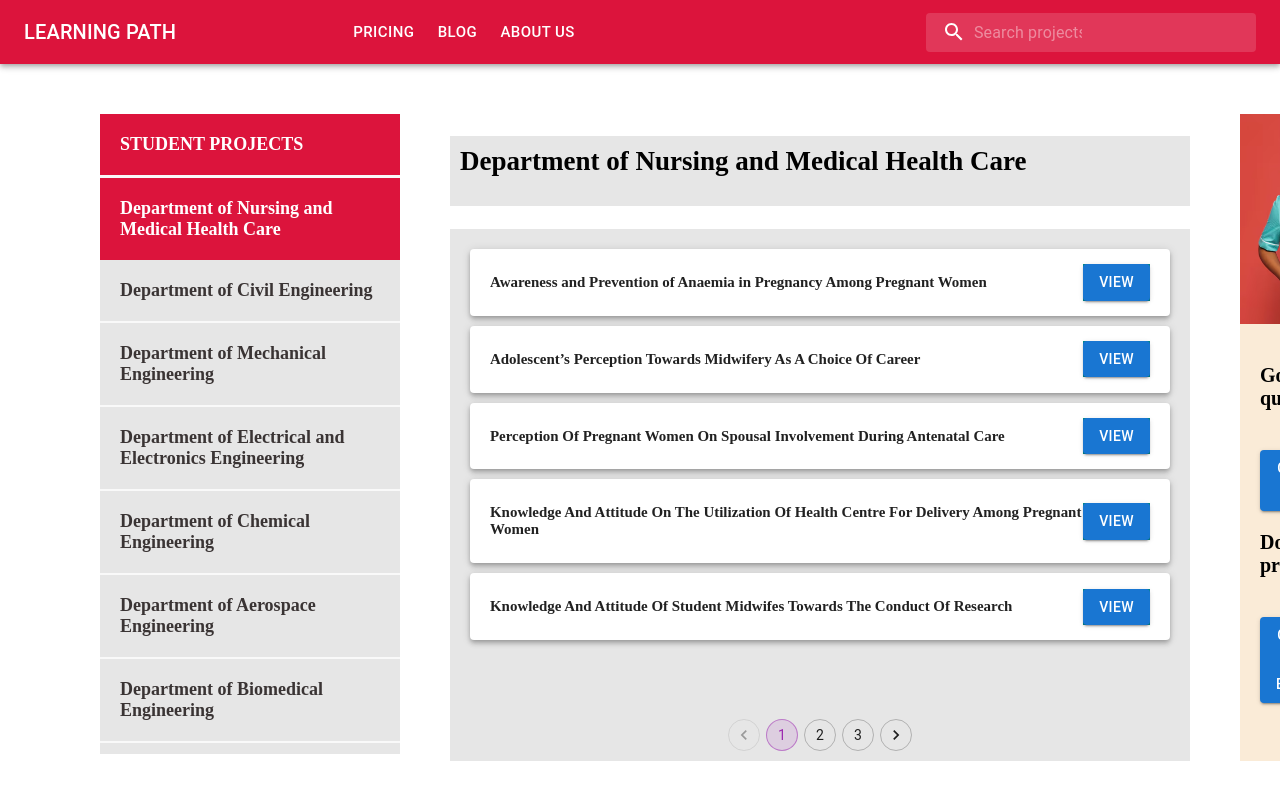
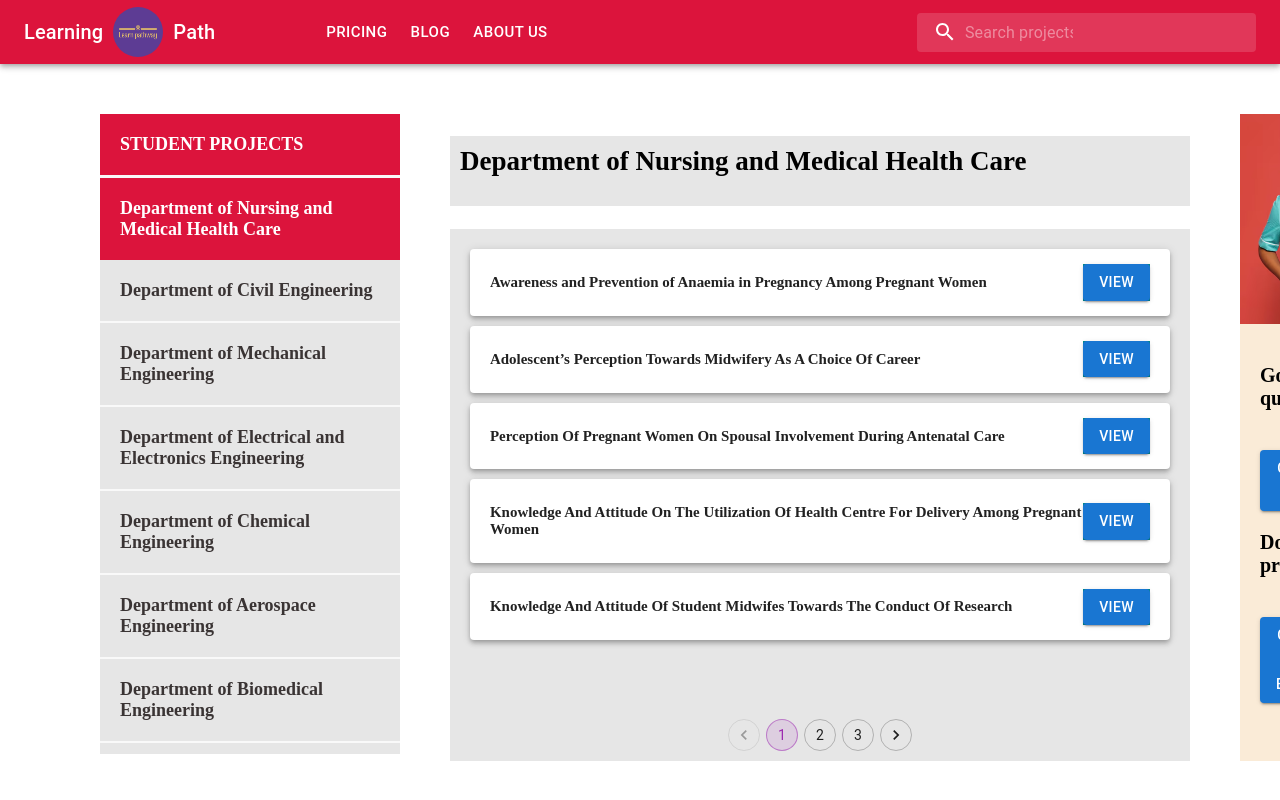
Before and after one commit to bettercallpaul22/learn-pathway, a React (Create React App) app: page / in a window 1280 px wide. Shown: the top 800 px of the page. Built offline with nearby package versions, Linux system fonts and the light colour scheme.

Commit message:
added logo

```diff
--- a/public/index.html
+++ b/public/index.html
@@ -2,14 +2,14 @@
 <html lang="en">
   <head>
     <meta charset="utf-8" />
-    <link rel="icon" href="%PUBLIC_URL%/favicon.ico" />
+    <link rel="icon" href="%PUBLIC_URL%/site-logo.png" />
     <meta name="viewport" content="width=device-width, initial-scale=1" />
     <meta name="theme-color" content="#000000" />
     <meta
       name="description"
       content="Web site created using create-react-app"
     />
-    <link rel="apple-touch-icon" href="%PUBLIC_URL%/logo192.png" />
+    <link rel="apple-touch-icon" href="%PUBLIC_URL%/site-logo.png" />
     <!--
       manifest.json provides metadata used when your web app is installed on a
       user's mobile device or desktop. See https://developers.google.com/web/fundamentals/web-app-manifest/
--- a/src/components/Navbar/AppBar.tsx
+++ b/src/components/Navbar/AppBar.tsx
@@ -25,6 +25,7 @@ import ProjectDetails from "../project_details/ProjectDetails";
 import ProjectDetailsMobile from "../project_details/ProjectDetailsMobile";
 import { departments } from "../../data/department";
 import { NavLink } from "react-router-dom";
+import siteLogo from "../../assets/images/learn-pathway-high-resolution-logo.png"
 
 const Search = styled("div")(({ theme }) => ({
   position: "relative",
@@ -126,11 +127,22 @@ export default function SearchAppBar() {
           style={{ backgroundColor: "#DC143C" }}
         >
           <Toolbar>
-            <Box sx={{ flexGrow: 0.5 }} className="">
+            <div  className="" style={{
+              display:"flex",
+              alignItems:"center",
+              gap:"10px",
+              marginRight:100,
+              cursor:"pointer",
+
+            }}>
               <Typography variant="h6" noWrap component="div">
-                LEARNING PATH
+                Learning
               </Typography>
-            </Box>
+              <img src={siteLogo} height={50} width={50} alt="sitelogo" style={{borderRadius:"50%"}} />
+              <Typography variant="h6" noWrap component="div">
+                Path
+              </Typography>
+            </div>
 
             {!isMobileOrTablet && (
               <Box sx={{ flexGrow: 1 }}>
```
Also changed, not shown: public/site-logo.png (added), src/assets/images/learn-pathway-high-resolution-logo.png (added).
